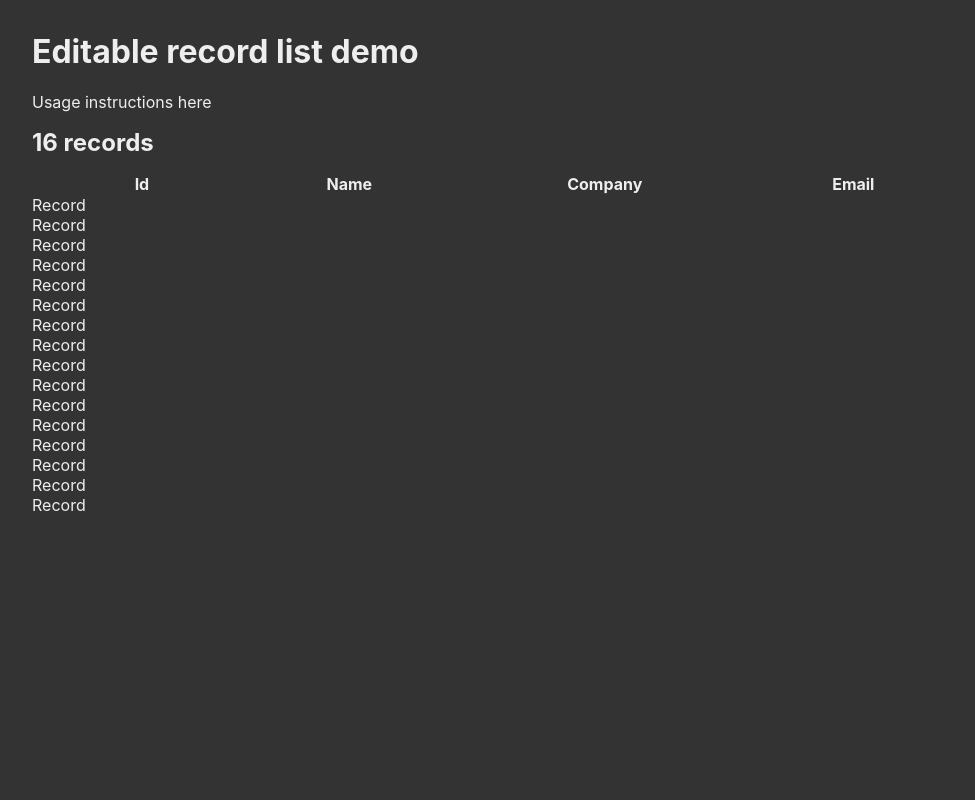
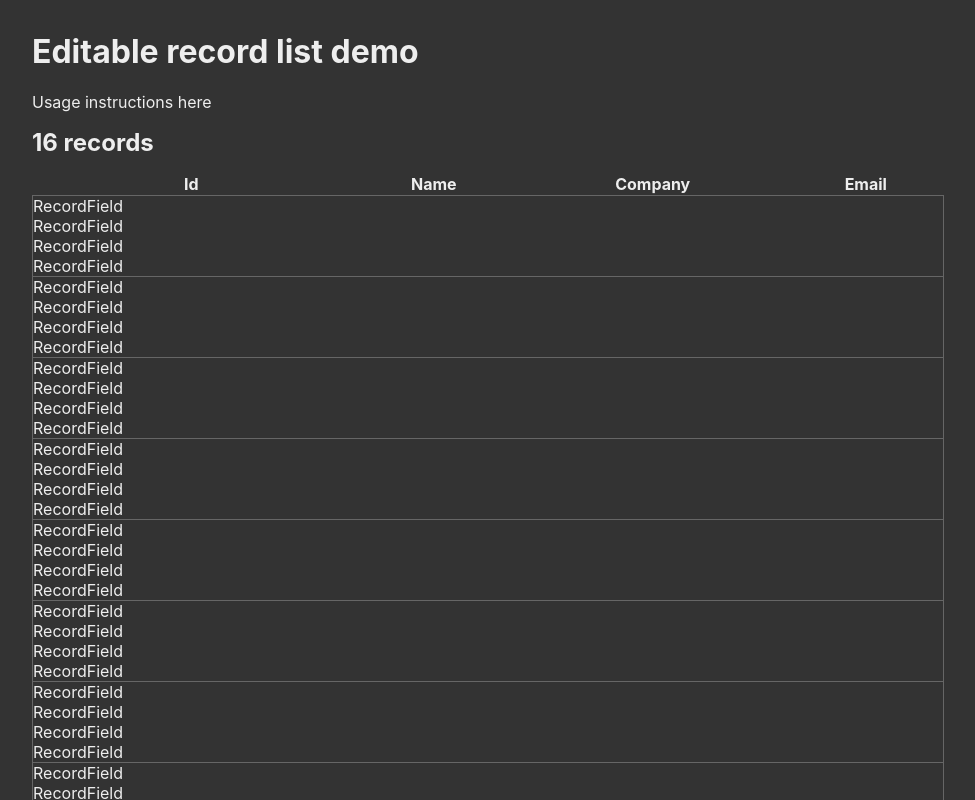
Before and after one commit to murbar/react-editable-record-list-demo, a React (Create React App) app: page / in a window 1280 px wide. Shown: the top 800 px of the page, without its empty margins (152-1127 px from the left). Built offline with nearby package versions, Linux system fonts and the light colour scheme.

Commit message:
Render record table row

```diff
--- a/src/components/Record.jsx
+++ b/src/components/Record.jsx
@@ -1,7 +1,24 @@
 import React from 'react';
+import styled from 'styled-components';
+import RecordField from './RecordField';
 
-const Record = () => {
-  return <div>Record</div>;
+const StyledRow = styled.tr`
+  border-top: 1px solid #666;
+  border-right: 1px solid #666;
+  border-left: 1px solid #666;
+  &:last-child {
+    border-bottom: 1px solid #666;
+  }
+`;
+
+const Record = ({ data }) => {
+  return (
+    <StyledRow>
+      {Object.keys(data).map((key, i) => (
+        <RecordField key={i} data={data[key]} />
+      ))}
+    </StyledRow>
+  );
 };
 
 export default Record;
```
